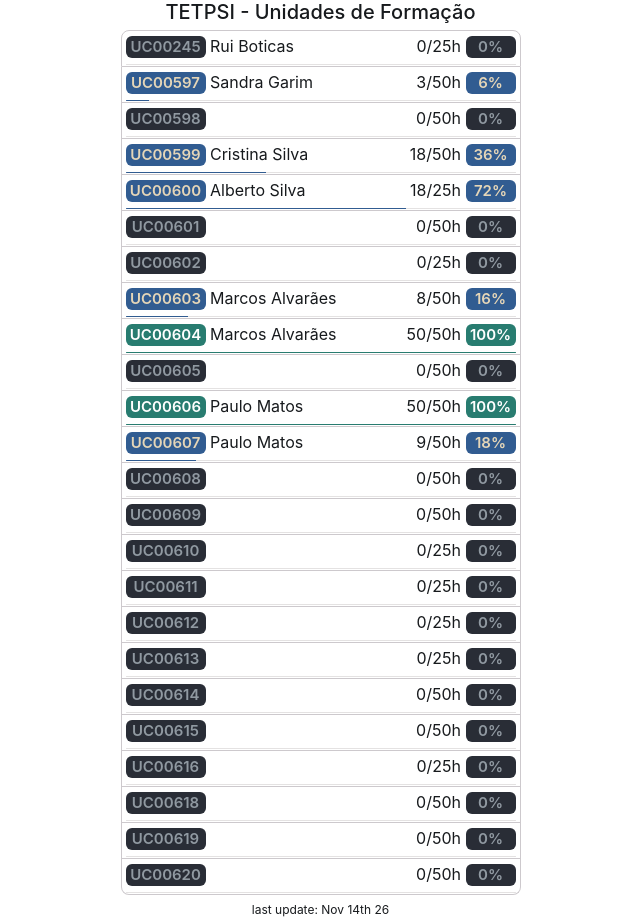
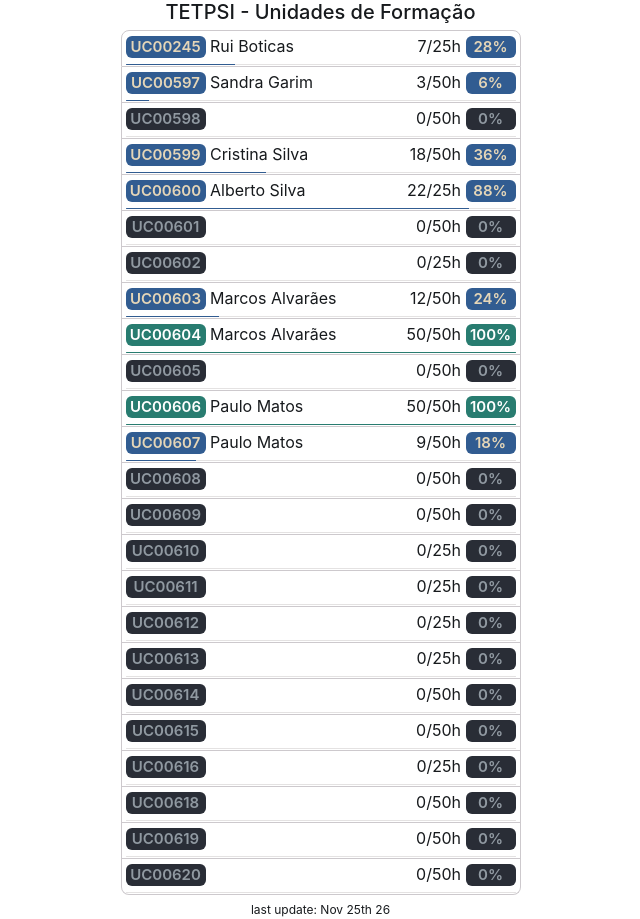
Before and after one commit to turbozambas/mazagation, a plain HTML site: page index.html in a window 1280 px wide. Shown: the whole page, without its empty margins (312-952 px from the left). Drawn offline with Linux system fonts and the light colour scheme.

Commit message:
progress

```diff
--- a/assets/data.js
+++ b/assets/data.js
@@ -3,7 +3,7 @@ const uc = {
 		"id": "UC00245",
 		"name": "DESENVOLVER ALGORITMOS",
 		"hours": {
-			"complete": 0,
+			"complete": 7,
 			"total": 25
 		},
 		"instructor": 5
@@ -39,7 +39,7 @@ const uc = {
 		"id": "UC00600",
 		"name": "ANALISAR AS FUNÇÕES E ESTRUTURA DA ORGANIZAÇÃO",
 		"hours": {
-			"complete": 18,
+			"complete": 22,
 			"total": 25
 		},
 		"instructor": 3
@@ -66,7 +66,7 @@ const uc = {
 		"id": "UC00603",
 		"name": "CRIAR A ESTRUTURA DE UMA BASE DE DADOS E PROGRAMAR EM SQL",
 		"hours": {
-			"complete": 8,
+			"complete": 12,
 			"total": 50
 		},
 		"instructor": 2
--- a/index.html
+++ b/index.html
@@ -16,7 +16,7 @@
 		<ul class="list-group"></ul>
 	</content>
 	<footer>
-		<p>last update: Nov 14th 26</p>
+		<p>last update: Nov 25th 26</p>
 	</footer>
 </body>
 
```
